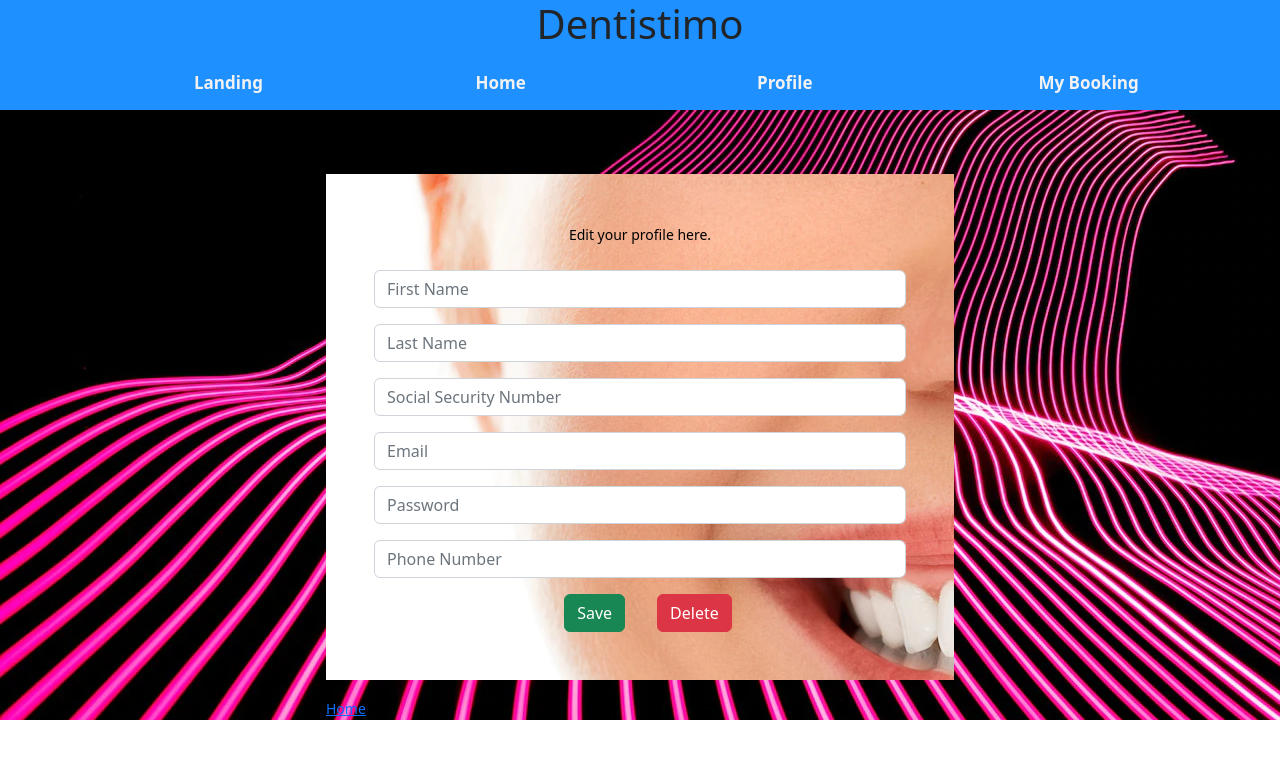
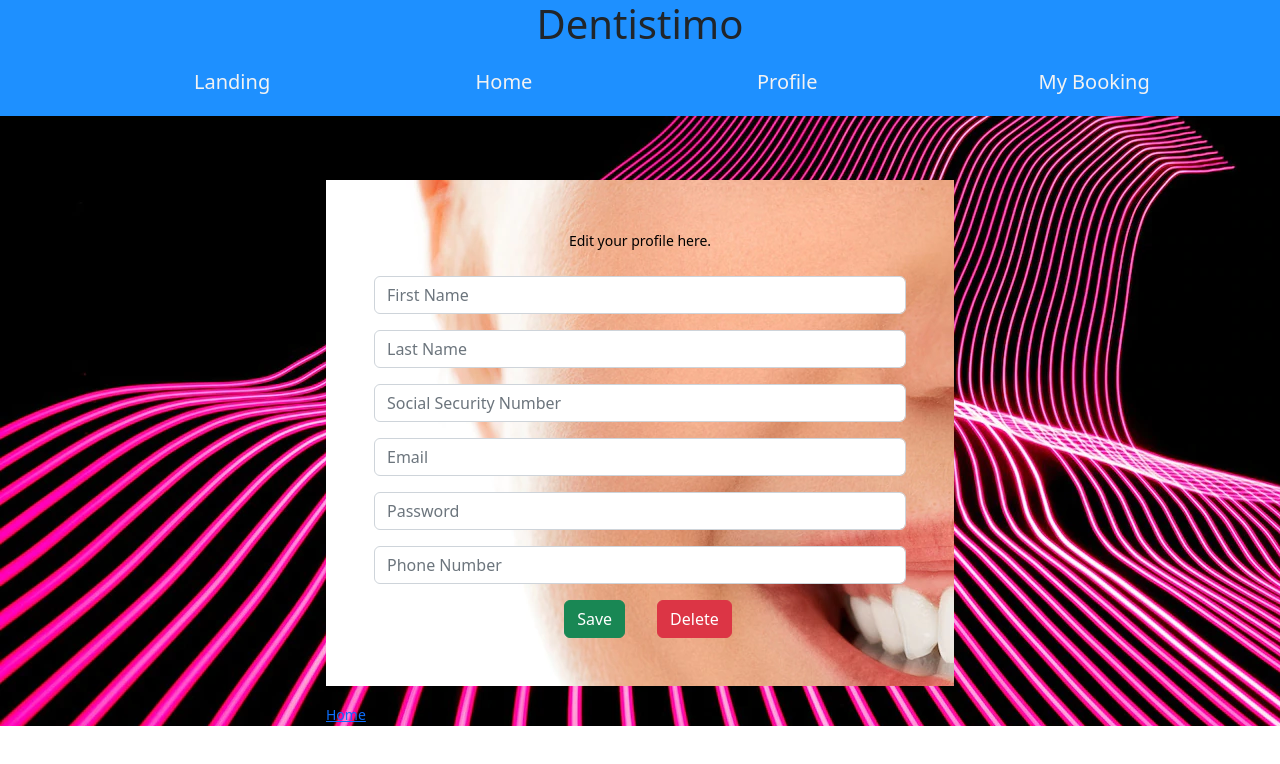
Before and after one commit to alaat91/Dentistemo-frontend, a Vue app: page /profile in a window 1280 px wide. Shown: the top 764 px of the page. Built offline with nearby package versions, Linux system fonts and the light colour scheme; no server answers; sample sign-in values are in the browser's storage; what vue-toastify would draw is missing.

Commit message:
Update CSS for the navbar

```diff
--- a/src/components/TheNavigation.vue
+++ b/src/components/TheNavigation.vue
@@ -3,10 +3,10 @@
     <div class="topnav" id="myTopnav">
       <h1>Dentistimo</h1>
      <b-row class="row" cols="1" cols-sm="2" cols-md="3" cols-lg="4">
-       <b-col class="navbtn"><router-link class="navbtn" :to="{name:'landing'}">Landing</router-link></b-col>
-       <b-col><router-link :to="{name:'home'}">Home</router-link></b-col>
-       <b-col><router-link :to="{name:'profile'}">Profile</router-link></b-col>
-       <b-col><router-link :to="{name:'myBooking'}">My Booking</router-link></b-col>
+       <b-col class="navbtn"><router-link class="navbtn" :to="{name:'landing'}"><h5>Landing</h5></router-link></b-col>
+       <b-col><router-link :to="{name:'home'}"><h5>Home</h5></router-link></b-col>
+       <b-col><router-link :to="{name:'profile'}"><h5>Profile</h5></router-link></b-col>
+       <b-col><router-link :to="{name:'myBooking'}"><h5>My Booking</h5></router-link></b-col>
     </b-row>
     </div>
   </nav>
```
